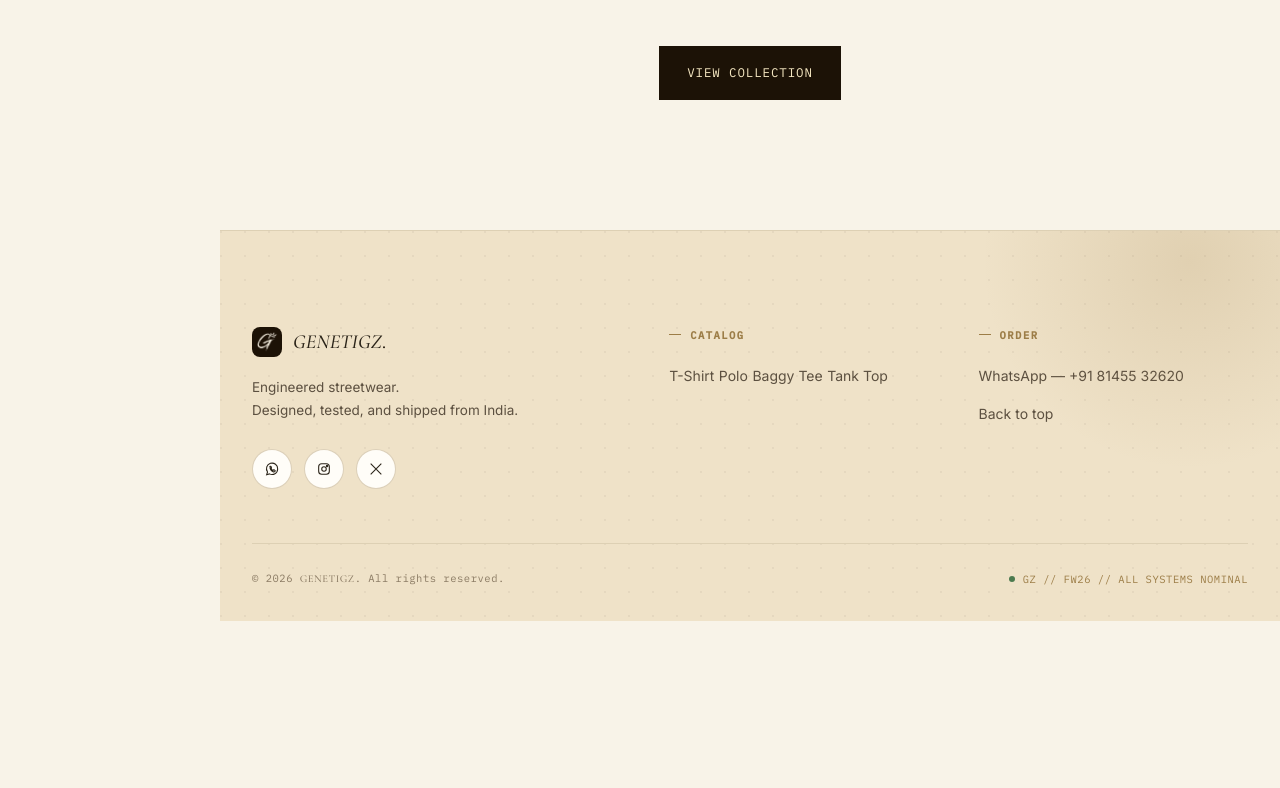
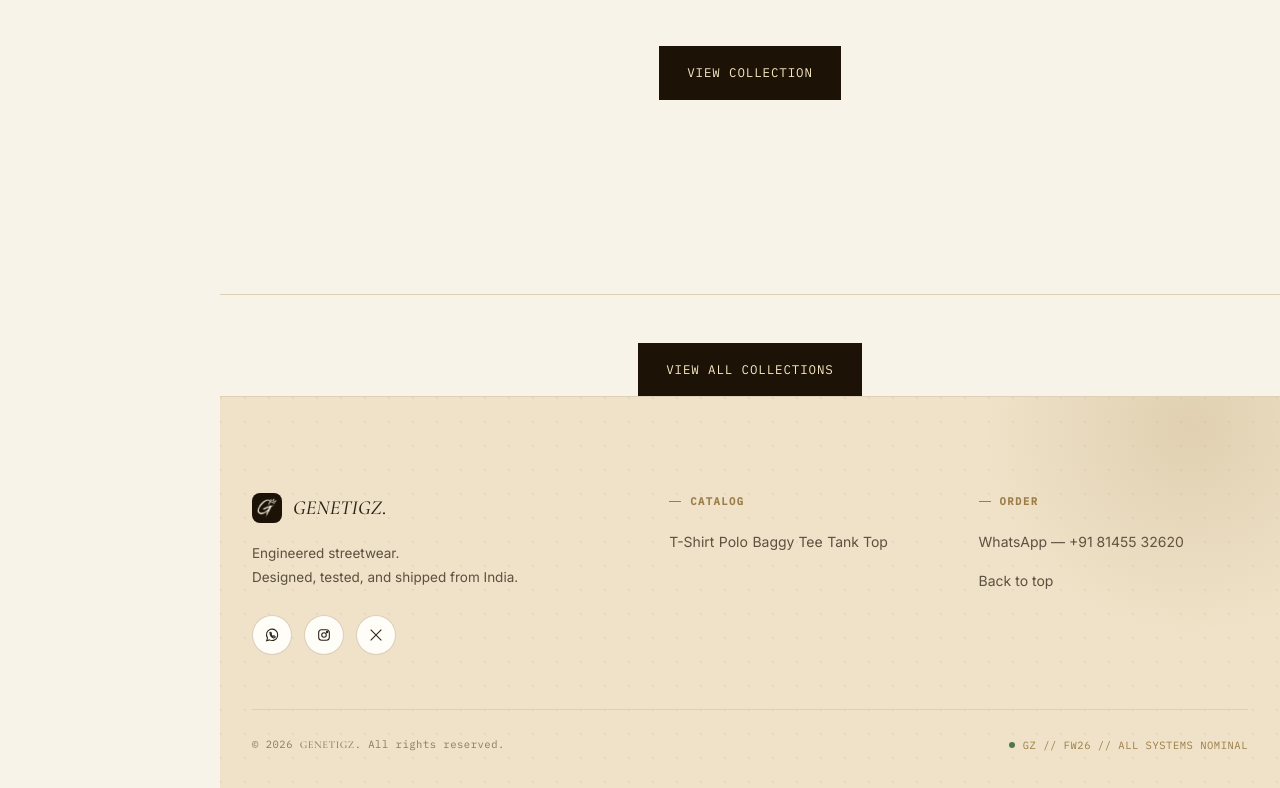
Before and after one commit to Tanbigh/GENETIGZ, a plain HTML site: page index.html in a window 1280 px wide. Shown: the part 9542-10330 px from the top of the page. Before the commit the page ends 10163 px from the top, so only its background shows below. Drawn offline with nearby package versions, Linux system fonts and the light colour scheme.

Commit message:
Integrate collections page and update home navigation

```diff
--- a/collections.css
+++ b/collections.css
@@ -57,6 +57,16 @@
   display: flex;
   justify-content: center;
   margin-top: 48px;
+}
+
+/* Homepage-level "View All Collections" CTA — sits after every stacked
+   collection preview, so it needs a bit more breathing room above it
+   than the per-collection "View Collection" button does. Spacing-only
+   modifier; still the same .btn-primary/.btn-collection button. */
+.collection-cta--all{
+  margin-top: 64px;
+  padding-top: 48px;
+  border-top: 1px solid var(--line);
 }
 
 /* Homepage preview meta line — "Showing 4 of 09 pieces." Sits under
--- a/index.html
+++ b/index.html
@@ -253,6 +253,20 @@
   ============================================= -->
   <div id="collection">
     <div id="collectionsHost"></div>
+
+    <!-- ============================================
+         VIEW ALL COLLECTIONS — homepage CTA
+         Sits directly below the stacked collection previews and
+         above the footer, giving every visitor a clear, visually
+         balanced way to reach the full collection.html browser even
+         if they don't use the persistent sidebar's own "View All
+         Collections" link. Reuses .collection-cta (collections.css)
+         and .btn-primary/.btn-collection (style.css) as-is — no new
+         classes, no new colors, no new typography.
+    ============================================= -->
+    <div class="collection-cta collection-cta--all">
+      <a href="collection.html" class="btn-primary btn-collection">View All Collections</a>
+    </div>
   </div>
 
   <!-- ============================================
```
